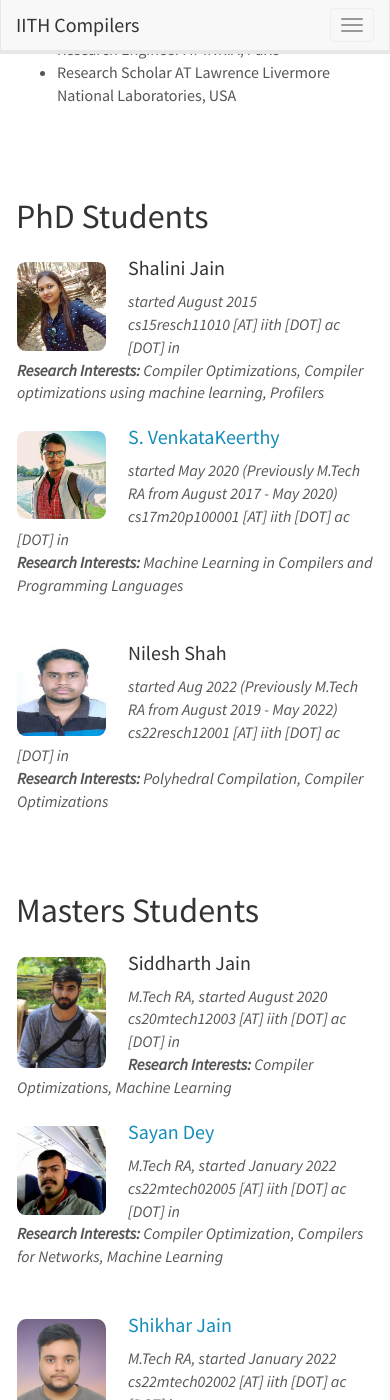
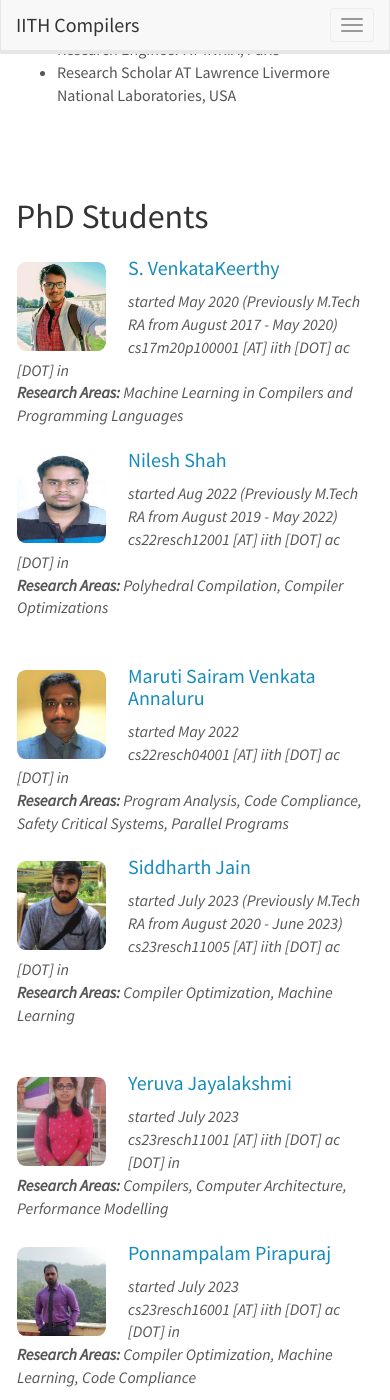
Before and after one commit to utpalbora/compilers.cse.iith.ac.in, a Jekyll site: the page built from _pages/team.md, in a window 390 px wide and 1400 px high, scrolled down 577 px. Built offline with Jekyll 4.4.1, drawn with Linux system fonts in a browser that asks for light colours; nearby versions of some CDN libraries; some of the changed text lies outside the part shown.

Commit message:
Updated team and alumni pages (#82)
* Updated team and alumni pages

* Added alumni to team page, added css for square images, updated team members

* Corrected typos

* LinkedIn profiles updated

```diff
--- a/_data/alumni.yml
+++ b/_data/alumni.yml
@@ -6,12 +6,20 @@
   next : PostDoc at University of Cambridge, UK
   thesis : Techniques for Static Detection of Data-Races in OpenMP Programs
 
+- name: Shalini Jain
+  type: alum
+  value: phd
+  info: PhD, 2015-2023
+  photo: shalini.jpg
+  next : Qualcomm compilers team
+  thesis : Reinforcement Learning based Compiler Optimizations for Size and Performance
+
 - name: Kuldeep Gautam
   type: alum
   value: mtech
   info: M.Tech RA, 2020-2023
   photo: kuldeep.jpg
-  thesis: NA
+  thesis: A Dataset for Code Comprehension and Experiments with Binary Similarity
   next : AIRA Matrix AI Team
 
 - name: Anilava Kundu
@@ -19,7 +27,7 @@
   value: mtech
   info: M.Tech RA, 2020-2023
   photo: anilava.jpg
-  thesis: NA
+  thesis: Engineering Aspects of Machine Learning in Compilers
   next : Imagination Technologies compilers team
 
 - name: Yashas Andaluri
@@ -31,14 +39,14 @@
   thesis_link:
   next: Qualcomm compilers team
 
-- name: Nilesh Shah
-  type: alum
-  value: mtech
-  info: M.Tech RA, 2019-2022
-  photo: nilesh.jpg
-  thesis: Some approximations for cache miss calculations
-  thesis_link:
-  next: PhD, IIT Hyderabad Compilers
+# - name: Nilesh Shah
+#   type: alum
+#   value: mtech
+#   info: M.Tech RA, 2019-2022
+#   photo: nilesh.jpg
+#   thesis: Some approximations for cache miss calculations
+#   thesis_link:
+#   next: PhD, IIT Hyderabad Compilers
 
 - name: Gagandeep Goyal
   type: alum
--- a/_data/team_members.yml
+++ b/_data/team_members.yml
@@ -23,15 +23,15 @@
 #   email: cs14mtech11017 [AT] iith [DOT] ac [DOT] in
 #   interests: Program Analysis, Compiler Optimization, Polyhedral Compilation, Parallel Programming, Race Detection
 
-- name: Shalini Jain
-  type: phd
-  url:
-    value: 0
-    link:
-  photo: shalini.jpg
-  info: started August 2015
-  email: cs15resch11010 [AT] iith [DOT] ac [DOT] in
-  interests: Compiler Optimizations, Compiler optimizations using machine learning, Profilers
+# - name: Shalini Jain
+#   type: phd
+#   url:
+#     value: 0
+#     link:
+#   photo: shalini.jpg
+#   info: started August 2015
+#   email: cs15resch11010 [AT] iith [DOT] ac [DOT] in
+#   interests: Compiler Optimizations, Compiler optimizations using machine learning, Profilers
 
 
 - name: S. VenkataKeerthy
@@ -47,13 +47,52 @@
 - name: Nilesh Shah
   type: phd
   url:
-    value: 0
-    link:
+    value: 1
+    link: https://www.linkedin.com/in/nilesh-shah-9700b051
   info: started Aug 2022 (Previously M.Tech RA from August 2019 - May 2022)
   photo: nilesh.jpg
   email: cs22resch12001 [AT] iith [DOT] ac [DOT] in
   interests: Polyhedral Compilation, Compiler Optimizations
 
+- name: Maruti Sairam Venkata Annaluru
+  type: phd
+  url:
+    value: 1
+    link: https://github.com/msvannaluru
+  photo: maruti.jpg
+  info: started May 2022
+  email: cs22resch04001 [AT] iith [DOT] ac [DOT] in
+  interests: Program Analysis, Code Compliance, Safety Critical Systems, Parallel Programs
+
+- name: Siddharth Jain
+  type: phd
+  url:
+    value: 1
+    link: https://www.linkedin.com/in/siddharth-jain-a1821a12a
+  photo: siddharth.jpg
+  info: started July 2023 (Previously M.Tech RA from August 2020 - June 2023)
+  email: cs23resch11005 [AT] iith [DOT] ac [DOT] in
+  interests: Compiler Optimization, Machine Learning
+
+- name: Yeruva Jayalakshmi
+  type: phd
+  url:
+    value: 1
+    link: https://www.linkedin.com/in/jaya-yeruva/
+  photo: jayalakshmi.jpg
+  info: started July 2023
+  email: cs23resch11001 [AT] iith [DOT] ac [DOT] in
+  interests: Compilers, Computer Architecture, Performance Modelling
+
+- name: Ponnampalam Pirapuraj
+  type: phd
+  url:
+    value: 1
+    link: https://github.com/pirapu
+  photo: pirapuraj.jpg
+  info: started July 2023
+  email: cs23resch16001 [AT] iith [DOT] ac [DOT] in
+  interests: Compiler Optimization, Machine Learning, Code Compliance
 
 # - name: Kuldeep Gautam
 #   type: mtech
@@ -75,16 +114,6 @@
 #   email: cs20mtech01002 [AT] iith [DOT] ac [DOT] in
 #   interests: Static Analysis,Code Compliance in Critical Systems
 
-- name: Siddharth Jain
-  type: mtech
-  url:
-    value: 0
-    link:
-  photo: siddharth.jpg
-  info: M.Tech RA, started August 2020
-  email: cs20mtech12003 [AT] iith [DOT] ac [DOT] in
-  interests: Compiler Optimizations, Machine Learning
-
 # - name: Yashas Andaluri
 #   type: mtech
 #   url:
@@ -99,7 +128,7 @@
   type: mtech
   url:
     value: 1
-    link: https://github.com/sayan-dey
+    link: https://www.linkedin.com/in/sayandey19/
   photo: sayan.jpg
   info: M.Tech RA, started January 2022
   email: cs22mtech02005 [AT] iith [DOT] ac [DOT] in
@@ -113,7 +142,7 @@
   photo: Shikhar.jpg
   info: M.Tech RA, started January 2022
   email: cs22mtech02002 [AT] iith [DOT] ac [DOT] in
-  interests: Compiler Optimization, Reinforcement Learning, Accelarated Computing
+  interests: Compiler (& Polyhedral) Optimization, Energy-Efficient Computing, Computer Architecture, LLVM
 
 - name: Soumya Banerjee
   type: mtech
@@ -123,27 +152,57 @@
   photo: Soumya.jpg
   info: M.Tech RA, started August 2022
   email: cs22mtech12011 [AT] iith [DOT] ac [DOT] in
-  interests: Compiler optimization, Machine Learning
+  interests: Compiler Optimization, Machine Learning
 
 - name: Raj Ambekar
   type: mtech
   url :
     value: 1
-    link: https://github.com/RajAmbekar191094
+    link: https://www.linkedin.com/in/raj-ambekar-b090a474/
   photo: Raj_Ambekar.png
   info: M.Tech RA, started August 2022
-  email: cs22mtech12011 [AT] iith [DOT] ac [DOT] in
-  interests: Compiler optimization,Machine Learning, Algorithms, Deep Learning
+  email: cs23mtech12006 [AT] iith [DOT] ac [DOT] in
+  interests: Compiler Optimization, Code Compliance
 
-- name: Raghvendra Gupta
+- name: Neha Bhargava
   type: mtech
   url :
     value: 1
-    link: https://github.com/raghav9-97
-  photo: raghavendra.jpg
-  info: M.Tech TA, started August 2022
-  email: cs22mtech11009 [AT] iith [DOT] ac [DOT] in
-  interests: Compiler Optimizations, Reinforcement Learning, HPC
+    link: https://in.linkedin.com/in/neha-bhargava-0b8a69164
+  photo: neha.jpg
+  info: M.Tech RA, started July 2023
+  email: cs22mtech12011 [AT] iith [DOT] ac [DOT] in
+  interests: Compilers, Computer Architecture
+
+- name: Joshi Jay Prafulkumar
+  type: mtech
+  url :
+    value: 1
+    link: https://github.com/Jay-Joshi-GIT
+  photo: jay.jpg
+  info: M.Tech RA, started July 2023
+  email: cs22mtech12004 [AT] iith [DOT] ac [DOT] in
+  interests: Compiler Optimization, Embedded Systems
+
+- name: Siddhartha Neyagapula
+  type: mtech
+  url :
+    value: 1
+    link: https://github.com/siddu12
+  photo: siddhartha.jpg
+  info: M.Tech RA, started July 2023
+  email: cs22mtech12010 [AT] iith [DOT] ac [DOT] in
+  interests: Compiler Optimization, Code Compliance
+
+# - name: Raghvendra Gupta
+#   type: mtech
+#   url :
+#     value: 1
+#     link: https://github.com/raghav9-97
+#   photo: raghavendra.jpg
+#   info: M.Tech TA, started August 2022
+#   email: cs22mtech11009 [AT] iith [DOT] ac [DOT] in
+#   interests: Compiler Optimizations, Reinforcement Learning, HPC
 
 
 #- name: Gagandeep Goyal
--- a/_pages/team.md
+++ b/_pages/team.md
@@ -8,10 +8,10 @@ permalink: /team/
 
 # Team Members
 
- **We are  looking for new PhD students, Postdocs, and Master students to join the team** [(see openings)]({{ site.url }}{{ site.baseurl }}/vacancies) **.**
+ **We are  looking for new PhD students, Postdocs, and Master students to join the team** [(see openings)]({{ site.url }}{{ site.baseurl }}/openings) **.**
 
 
-Jump to [Faculty](#faculty), [PhD Students](#phd-students), [Masters Students](#masters-students), [Alumni]({{ site.url }}{{ site.baseurl }}/alumni).
+Jump to [Faculty](#faculty), [PhD Students](#phd-students), [Masters Students](#masters-students), [Alumni](#alumni).
 
 ## Faculty
 {% for member in site.data.team_members %}
@@ -89,19 +89,19 @@ Jump to [Faculty](#faculty), [PhD Students](#phd-students), [Masters Students](#
 {% endif %}
 
 <div class="col-sm-6 clearfix">
-  <img src="{{ site.url }}{{ site.baseurl }}/images/teampic/{{ member.photo }}" class="img-responsive" object-fit="scale-down" width="25%" height="auto" style="float: left">
+  <img src="{{ site.url }}{{ site.baseurl }}/images/teampic/{{ member.photo }}" class="img-responsive float-left object-fit-cover custom-padding">
   {% if member.url.value == 1 %}
   <h4><a href="{{ member.url.link }}" target="_blank">{{ member.name }}</a></h4>
 
   <p class="right">
-  <i>{{ member.info }}<br>{{ member.email }}<br><b>Research Interests:</b> {{ member.interests }}</i>
+  <i>{{ member.info }}<br>{{ member.email }}<br><b>Research Areas:</b> {{ member.interests }}</i>
   </p>
   {% endif %}
 
   {% if member.url.value == 0 %}
   <h4>{{ member.name }}</h4>
   <p class="right">
-  <i>{{ member.info }}<br>{{ member.email }}<br><b>Research Interests:</b> {{ member.interests }}</i>
+  <i>{{ member.info }}<br>{{ member.email }}<br><b>Research Areas:</b> {{ member.interests }}</i>
   </p>
   {% endif %}
 
@@ -136,18 +136,18 @@ Jump to [Faculty](#faculty), [PhD Students](#phd-students), [Masters Students](#
 {% endif %}
 
 <div class="col-sm-6 clearfix">
-  <img src="{{ site.url }}{{ site.baseurl }}/images/teampic/{{ member.photo }}" class="img-responsive" object-fit="scale-down" width="25%" height="auto" style="float: left">
+  <img src="{{ site.url }}{{ site.baseurl }}/images/teampic/{{ member.photo }}" class="img-responsive float-left object-fit-cover custom-padding">
   {% if member.url.value == 1 %}
   <h4><a href="{{ member.url.link }}" target="_blank">{{ member.name }}</a></h4>
   <p class="right">
-  <i>{{ member.info }}<br>{{ member.email }}<br><b>Research Interests:</b> {{ member.interests }}</i>
+  <i>{{ member.info }}<br>{{ member.email }}<br><b>Research Areas:</b> {{ member.interests }}</i>
   </p>
   {% endif %}
 
   {% if member.url.value == 0 %}
   <h4>{{ member.name }}</h4>
   <p class="right">
-  <i>{{ member.info }}<br>{{ member.email }}<br><b>Research Interests:</b> {{ member.interests }}</i>
+  <i>{{ member.info }}<br>{{ member.email }}<br><b>Research Areas:</b> {{ member.interests }}</i>
   </p>
   {% endif %}
 
@@ -169,37 +169,92 @@ Jump to [Faculty](#faculty), [PhD Students](#phd-students), [Masters Students](#
 {% endif %}
 {% endif %}
 
-<!--
+<br>
+
 ## Alumni
-{% assign number_printed = 0 %}
-{% for member in site.data.team_members %}
+### Doctoral Students
+{% assign number_printed_phd = 0 %}
+{% for member in site.data.alumni %}
+{% if member.value == "phd" %}
 
-{% assign even_odd = number_printed | modulo: 2 %}
 
-{% if even_odd == 0 %}
-<div class="col">
+{% assign even_odd_phd = number_printed_phd | modulo: 2 %}
+{% if even_odd_phd == 0 %}
+<div class="row">
 {% endif %}
 
-{% if member.type == 'alum' %}
-<div class="col-md-4">
+<div class="col-sm-6 clearfix">
+  <img src="{{ site.url }}{{ site.baseurl }}/images/teampic/{{ member.photo }}" class="img-responsive float-left object-fit-cover custom-padding">
   <h4>{{ member.name }}</h4>
+  <p class="right">
   <i>{{ member.info }}</i>
-  <i>{{ member.affiliation }}</i>
+  {% if member.thesis_link %}
+  Thesis: <a href="{{ member.thesis_link }}" target="_blank">{{ member.thesis }}</a>
+  {% elsif member.thesis != "NA" %}
+  Thesis: {{ member.thesis }}
+  {% endif %}
+  <i>Next: {{ member.next }}</i>
+  </p>
+</div>
+
+{% assign number_printed_phd = number_printed_phd | plus: 1 %}
+
+{% if even_odd_phd == 1 %}
+</div>
+{% endif %}
+{% endif %}
+{% endfor %}
+
+
+{% assign even_odd_phd = number_printed_phd | modulo: 2 %}
+{% if even_odd_phd == 1 %}
 </div>
 {% endif %}
 
-{% assign number_printed = number_printed | plus: 1 %}
 
-{% if even_odd == 1 %}
+
+<br/>
+
+
+### Masters Students
+{% assign number_printed_mtech = 0 %}
+{% for member in site.data.alumni %}
+{% if member.value == "mtech" %}
+
+{% assign even_odd_mtech = number_printed_mtech | modulo: 2 %}
+
+{% if even_odd_mtech == 0 %}
+<div class="row">
+{% endif %}
+
+
+<div class="col-sm-6 clearfix">
+  <img src="{{ site.url }}{{ site.baseurl }}/images/teampic/{{ member.photo }}" class="img-responsive float-left object-fit-cover custom-padding">
+  <h4>{{ member.name }}</h4>
+  <p class="right">
+  <i>{{ member.info }}</i>
+  {% if member.thesis_link %}
+  Thesis: <a href="{{ member.thesis_link }}" target="_blank">{{ member.thesis }}</a>
+   {% elsif member.thesis != "NA" %}
+  Thesis: {{ member.thesis }}
+  {% endif %}
+  <i>Next: {{ member.next }}</i>
+  </p>
+</div>
+
+{% assign number_printed_mtech = number_printed_mtech | plus: 1 %}
+{% if even_odd_mtech == 1 %}
+</div>
+{% endif %}
+{% endif %}
+{% endfor %}
+
+
+
+{% assign even_odd_mtech = number_printed_mtech | modulo: 2 %}
+{% if even_odd_mtech == 1 %}
 </div>
 {% endif %}
 
-{% endfor %}
-
-{% assign even_odd = number_printed | modulo: 2 %}
-{% if even_odd == 1 %}
-</div>
-{% endif %}
--->
 
 <br/>
--- a/css/main.scss
+++ b/css/main.scss
@@ -166,3 +166,10 @@ firstp {}
     color: #fff;
     padding: 20px;
 }
+
+/*Square pictures*/
+.custom-padding{
+    width: 25%;
+    aspect-ratio: 1;
+    object-fit: cover;
+}
```
Also changed, not shown: images/teampic/jay.jpg (added), images/teampic/jayalakshmi.jpg (added), images/teampic/maruti.jpg (added), images/teampic/neha.jpg (added), images/teampic/pirapuraj.jpg (added), images/teampic/siddhartha.jpg (added).
